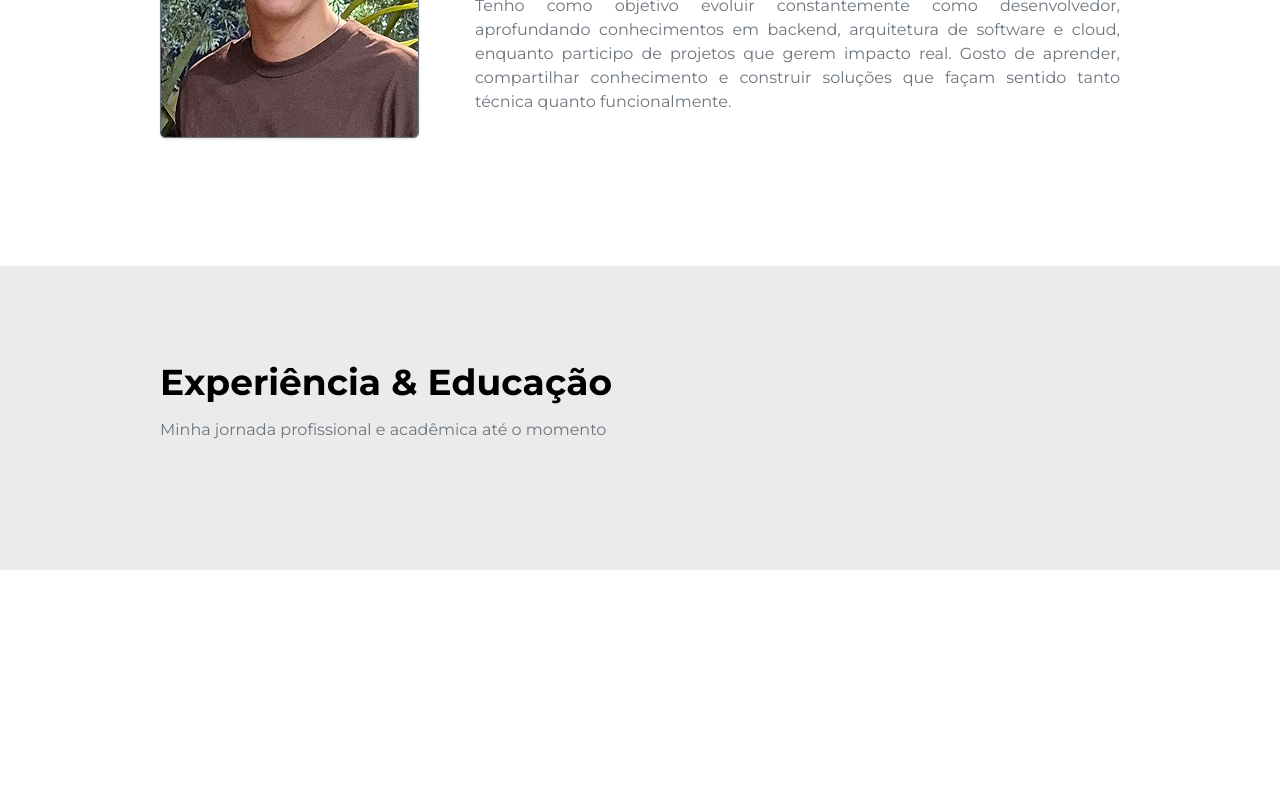
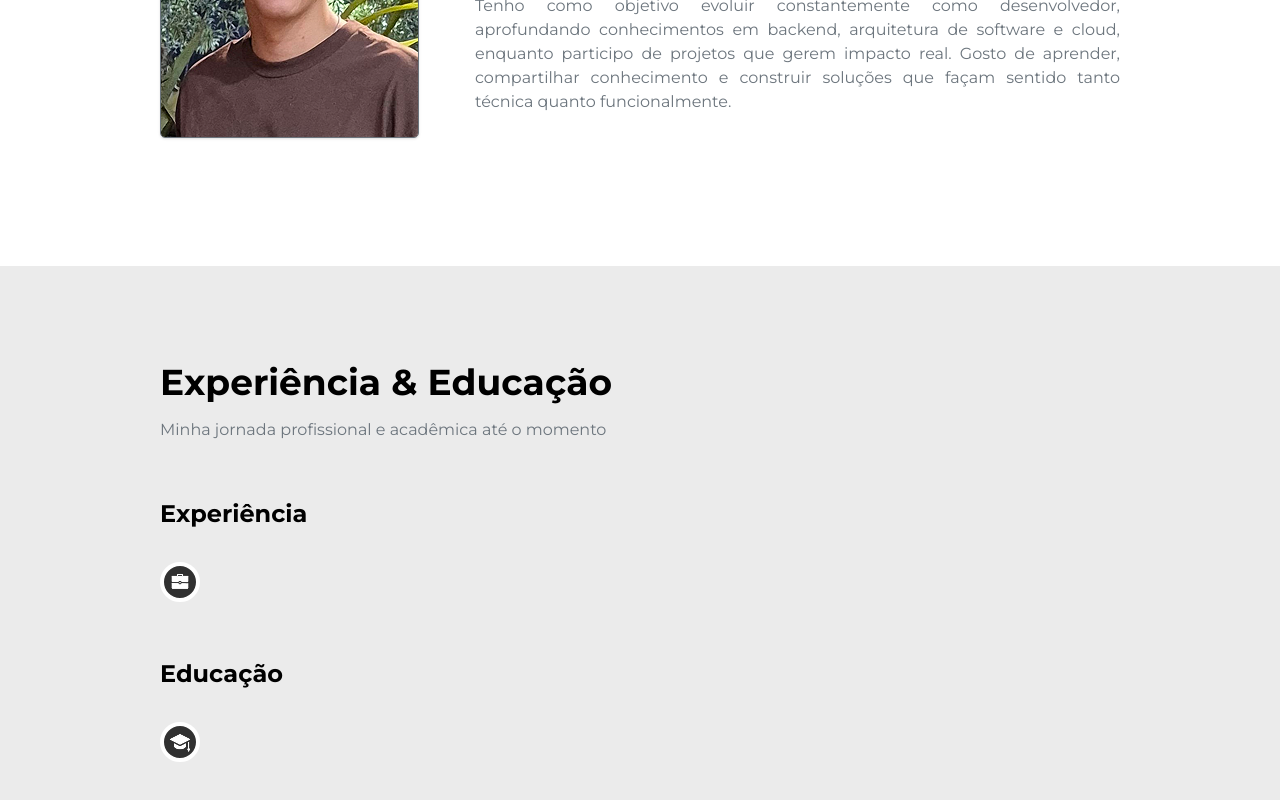
Before and after one commit to felipesora/portifolio, a React (Vite) app: page / in a window 1280 px wide. Shown: the part 1250-2050 px from the top of the page. Before the commit the page ends 1820 px from the top, so only its background shows below. Built offline with nearby package versions, Linux system fonts and the light colour scheme.

Commit message:
wip: ícone do item da carreira (experiência e educação)

```diff
--- /dev/null
+++ b/src/components/Experiencia/CardCarreira.tsx
@@ -0,0 +1,9 @@
+const CardCarreira = () => {
+    return (
+        <div>
+
+        </div>
+    )
+};
+
+export default CardCarreira;
--- /dev/null
+++ b/src/components/Experiencia/IconeCarreira.tsx
@@ -0,0 +1,23 @@
+import IconeExperiencia from "../../assets/icons/icone-experiencia.png";
+import IconeEducacao from "../../assets/icons/icone-educacao.png";
+import type { IconeCarreiraProps } from "./types";
+
+const iconesPorTipo = {
+    experiencia: IconeExperiencia,
+    educacao: IconeEducacao,
+} as const;
+
+const IconeCarreira = ({ tipo }: IconeCarreiraProps) => {
+    const Icone = iconesPorTipo[tipo];
+
+    return (
+        <div className="inline-flex bg-[#313131] rounded-full p-1.5 border-4 border-white">
+            <img
+                src={Icone}
+                alt={`ícone de ${tipo}`}
+            />
+        </div>
+    )
+};
+
+export default IconeCarreira;
--- a/src/components/Experiencia/index.tsx
+++ b/src/components/Experiencia/index.tsx
@@ -1,3 +1,5 @@
+import IconeCarreira from "./IconeCarreira";
+
 const Experiencia = () => {
     return (
         <section className="bg-[#EBEBEB] pt-24 pb-32 px-40 flex flex-col gap-14">
@@ -7,6 +9,21 @@ const Experiencia = () => {
                 <p className="text-base text-[#6C757D]">Minha jornada profissional e acadêmica até o momento</p>
             </div>
 
+            <div className="flex flex-col gap-8">
+                <h3 className="text-2xl font-bold">Experiência</h3>
+
+                <div>
+                    <IconeCarreira tipo="experiencia" />
+                </div>
+            </div>
+
+            <div className="flex flex-col gap-8">
+                <h3 className="text-2xl font-bold">Educação</h3>
+
+                <div>
+                    <IconeCarreira tipo="educacao" />
+                </div>
+            </div>
         </section>
     );
 };
--- /dev/null
+++ b/src/components/Experiencia/types.ts
@@ -0,0 +1,5 @@
+export type TipoCarreira = "experiencia" | "educacao";
+
+export interface IconeCarreiraProps {
+    tipo: TipoCarreira;
+}
```
Also changed, not shown: src/assets/icons/icone-educacao.png (added), src/assets/icons/icone-experiencia.png (added).
